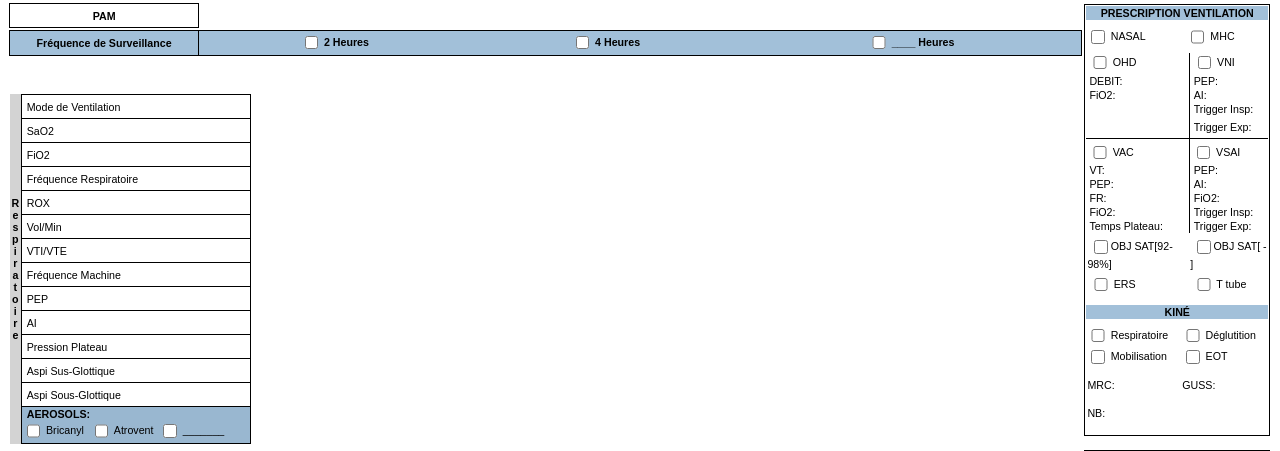
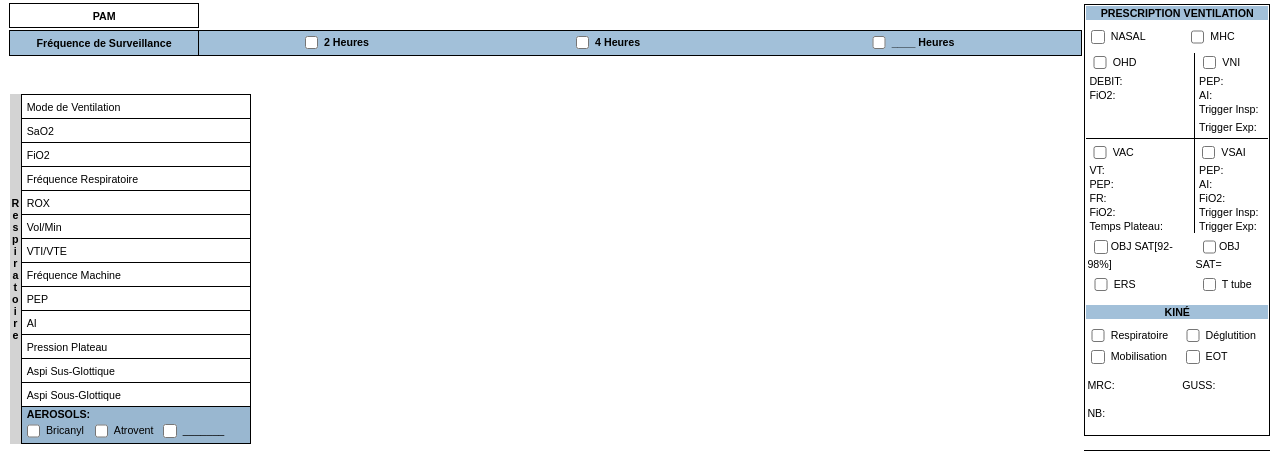
Before and after one commit to sebastienpro/ch-ales, a Flask app: template templates/main.html in a window 1280 px wide. Shown: the part 504-955 px from the top of the page. Run offline with Flask 2, Linux system fonts and the light colour scheme; the template is opened without the code that fills it, so the values that code supplies are empty.

Commit message:
Update resp-right.html

```diff
--- a/templates/right/resp-right.html
+++ b/templates/right/resp-right.html
@@ -63,7 +63,7 @@
                 </tr>
                 <tr>
                     <td style="padding-top: 5px;" ><input type="checkbox" class="checkbox__control">OBJ SAT[92-98%]</td>
-                    <td style="padding-top: 5px;"><input type="checkbox" class="checkbox__control">OBJ SAT[  -   ]</td>
+                    <td style="padding-top: 5px;"><input type="checkbox" class="checkbox__control">OBJ SAT=</td>
                 </tr>
                 <tr>
                     <td style="padding-top: 5px;" ><input type="checkbox" class="checkbox__control"> ERS</td>
```
